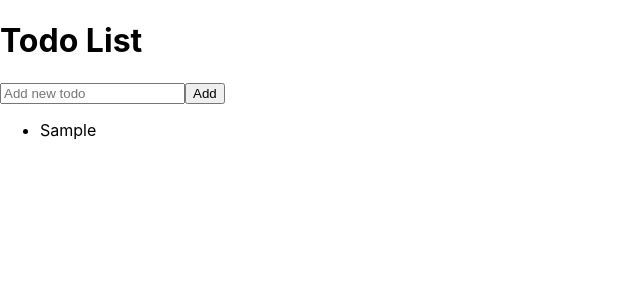
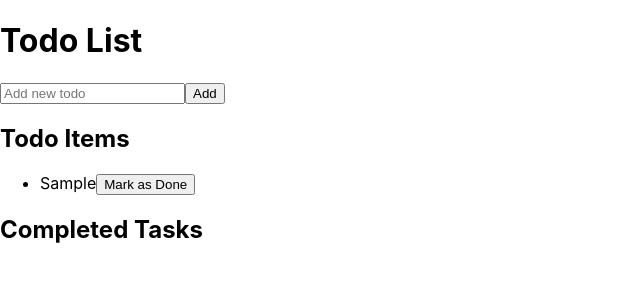
Before and after one commit to NoorZehra23/Training, a React (Create React App) app: page / in a window 1280 px wide. Both pictures are taken after typing "Sample" into the empty fields and a click on the button "Add". Shown: the top 300 px of the page, without its empty margins (0-640 px from the left). Built offline with nearby package versions, Linux system fonts and the light colour scheme.

Commit message:
Todos
Basic Components with Use state and event handling.

```diff
--- a/src/App.js
+++ b/src/App.js
@@ -1,61 +1,10 @@
-import React, { useState } from 'react';
-
-const TodoItem = ({ text }) =>
- <li>
-    {/* <span>{id} -</span> */}
-    <span>{text}</span>
-
- </li>;
-
-const TodoList = () => {
-  const [todos, setTodos] = useState([]);
-  const [newTodoText, setNewTodoText] = useState('');
-  const [nextId, setNextId] = useState(1);
-
-
-  const handleChange = (event) => {
-    setNewTodoText(event.target.value);
-  };
-
-  const handleSubmit = (event) => {
-    event.preventDefault();
-    const newTodo = {
-      id: nextId,
-      text: newTodoText
-    };
-    setTodos((prevTodos) => [...prevTodos, newTodo]);
-    setNewTodoText('');
-    setNextId(nextId + 1);
-
-  };
-
-  return (
-    <div>
-      <h1>Todo List</h1>
-      <form onSubmit={handleSubmit}>
-        <input
-          type="text"
-          value={newTodoText}
-          onChange={handleChange}
-          placeholder="Add new todo"
-        />
-        <button>Add</button>
-      </form>
-      <ul>
-        {todos.map((todo) => (
-          <TodoItem key={todo.id}   text={todo.text} />
-        ))}
-      </ul>
-    </div>
-  );
-};
-
-const App = () => {
-  return (
-    <div>
-      <TodoList />
-    </div>
-  );
-};
-
+import React from 'react';
+import TodoList from './components/TodoList';
+function App() {
+ return (
+ <div className="App">
+ <TodoList />
+ </div>
+ );
+}
 export default App;
--- /dev/null
+++ b/src/components/TodoList.js
@@ -0,0 +1,79 @@
+import React, { useState } from 'react';
+
+const TodoItem = ({ id, text, markAsDone }) => (
+  <li>
+    <span>{text}</span>
+    <button onClick={() => markAsDone(id)}>Mark as Done</button>
+  </li>
+);
+
+const CompletedItem = ({ text }) => (
+  <li>
+    <span>{text}</span>
+  </li>
+);
+
+const TodoList = () => {
+  const [todos, setTodos] = useState([]);
+  const [completedTasks, setCompletedTasks] = useState([]);
+  const [newTodoText, setNewTodoText] = useState('');
+  const [nextId, setNextId] = useState(1);
+
+  const handleChange = (event) => {
+    setNewTodoText(event.target.value);
+  };
+
+  const handleAddTodo = (event) => {
+    event.preventDefault();
+    const newTodo = {
+      id: nextId,
+      text: newTodoText
+    };
+    setTodos((prevTodos) => [...prevTodos, newTodo]);
+    setNewTodoText('');
+    setNextId(nextId + 1);
+  };
+
+  const handleMarkAsDone = (id) => {
+    const todoToMarkAsDone = todos.find((todo) => todo.id === id);
+    setCompletedTasks((prevCompletedTasks) => [
+      ...prevCompletedTasks,
+      todoToMarkAsDone
+    ]);
+    setTodos((prevTodos) => prevTodos.filter((todo) => todo.id !== id));
+  };
+
+  return (
+    <div>
+      <h1>Todo List</h1>
+      <form onSubmit={handleAddTodo}>
+        <input
+          type="text"
+          value={newTodoText}
+          onChange={handleChange}
+          placeholder="Add new todo"
+        />
+        <button>Add</button>
+      </form>
+      <h2>Todo Items</h2>
+      <ul>
+        {todos.map((todo) => (
+          <TodoItem
+            key={todo.id}
+            id={todo.id}
+            text={todo.text}
+            markAsDone={handleMarkAsDone}
+          />
+        ))}
+      </ul>
+      <h2>Completed Tasks</h2>
+      <ul>
+        {completedTasks.map((completedTask) => (
+          <CompletedItem key={completedTask.id}  text={completedTask.text} />
+        ))}
+      </ul>
+    </div>
+  );
+};
+
+export default TodoList;
```
